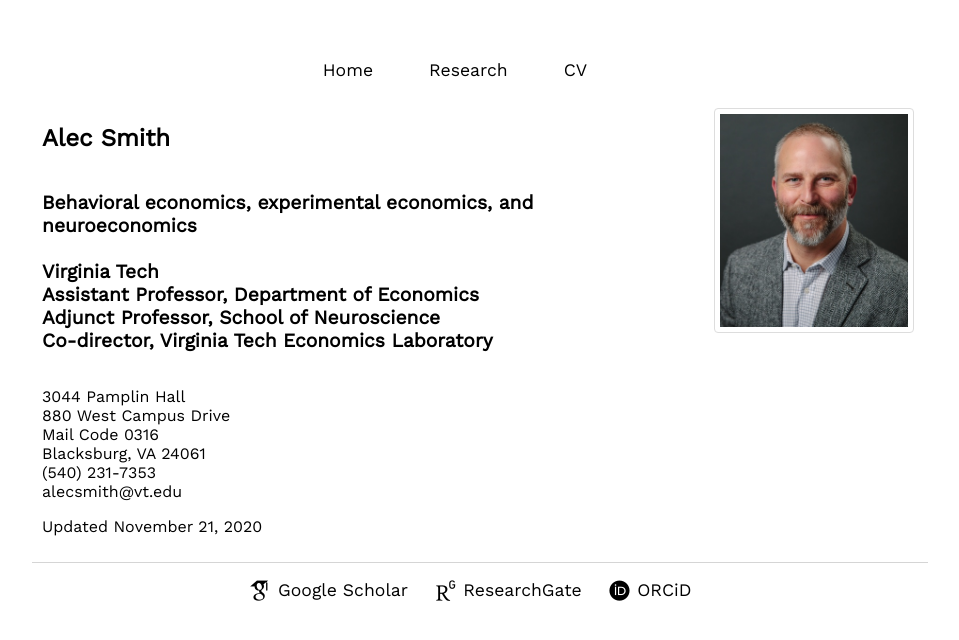
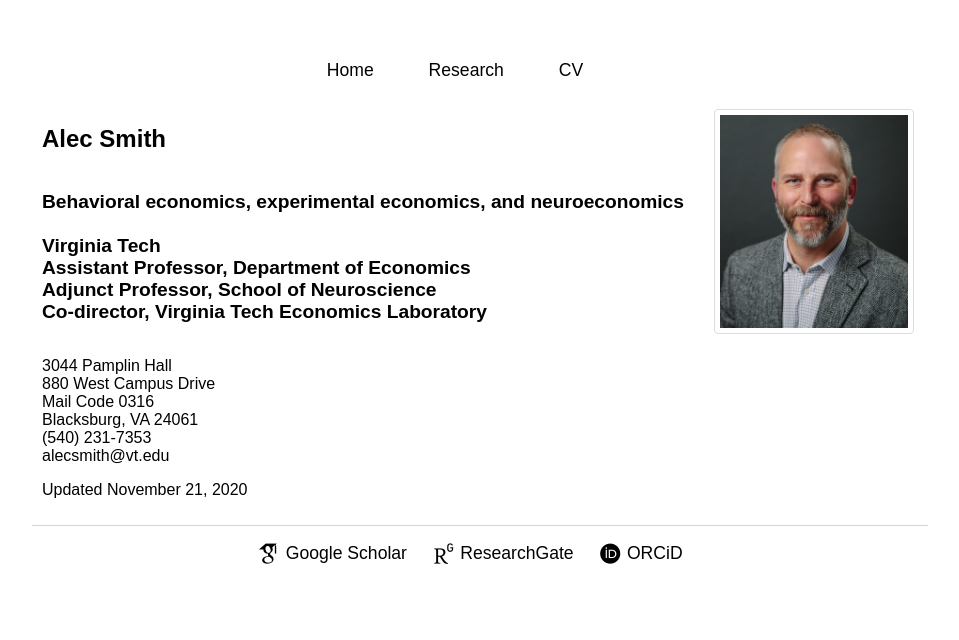
Before and after one commit to alecsmith/alecsmith.github.io, a Jekyll site: the page built from index.html, in a window 1280 px wide. Shown: the top 640 px of the page, without its empty margins (160-1119 px from the left). Built offline with Jekyll 4.4.1, drawn with Linux system fonts in a browser that asks for light colours; some web fonts are replaced.

Commit message:
Font changed to Roboto

```diff
--- a/_layouts/mainpage.html
+++ b/_layouts/mainpage.html
@@ -7,7 +7,7 @@
 			<!-- link to academicons stylesheet -->
 			<link rel="stylesheet" href="/assets/academicons-1.8.6/css/academicons.min.css"/>
 			<!-- link to Google fonts api -->
-			<link rel="stylesheet" href="https://fonts.googleapis.com/css?family=Work+Sans">
+			<link rel="stylesheet" href="https://fonts.googleapis.com/css?family=Roboto">
 			<style>
 				 * {
 				  box-sizing: border-box;
```
Also changed, not shown: 1 other file.
